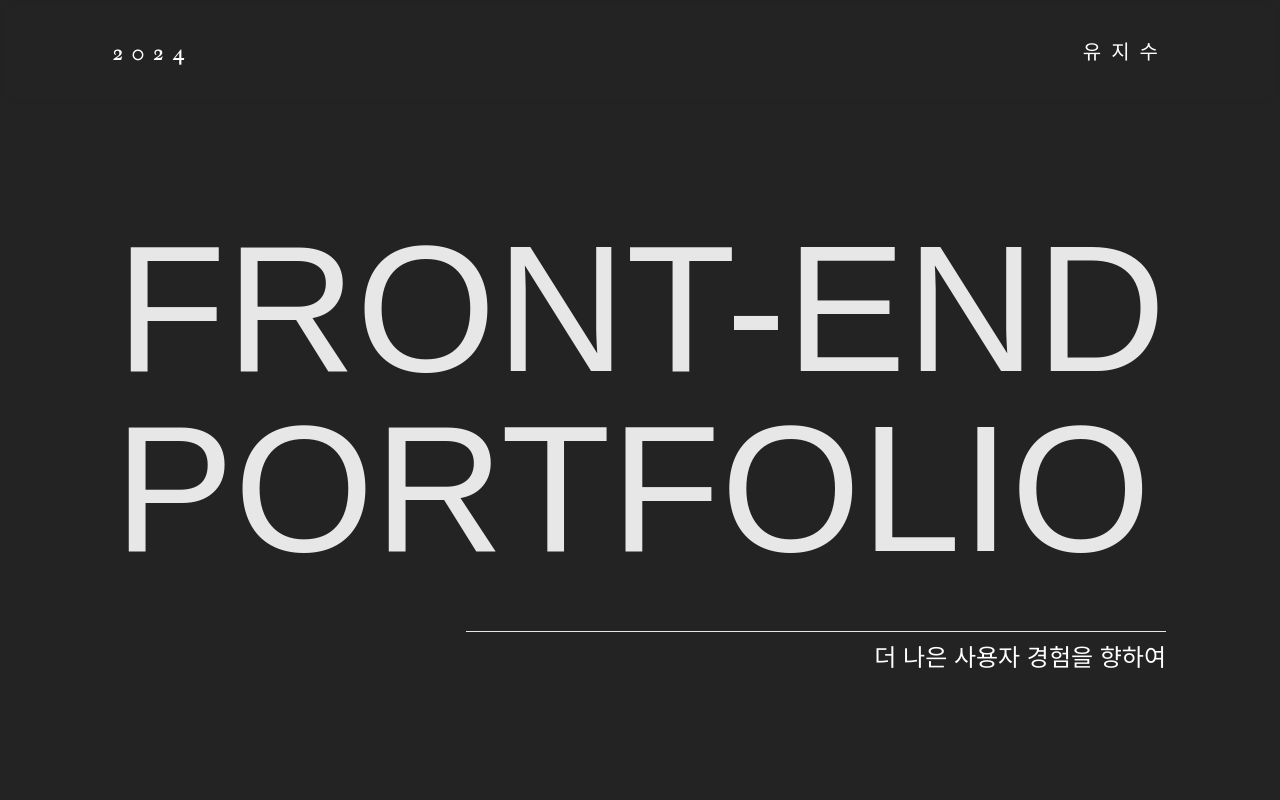
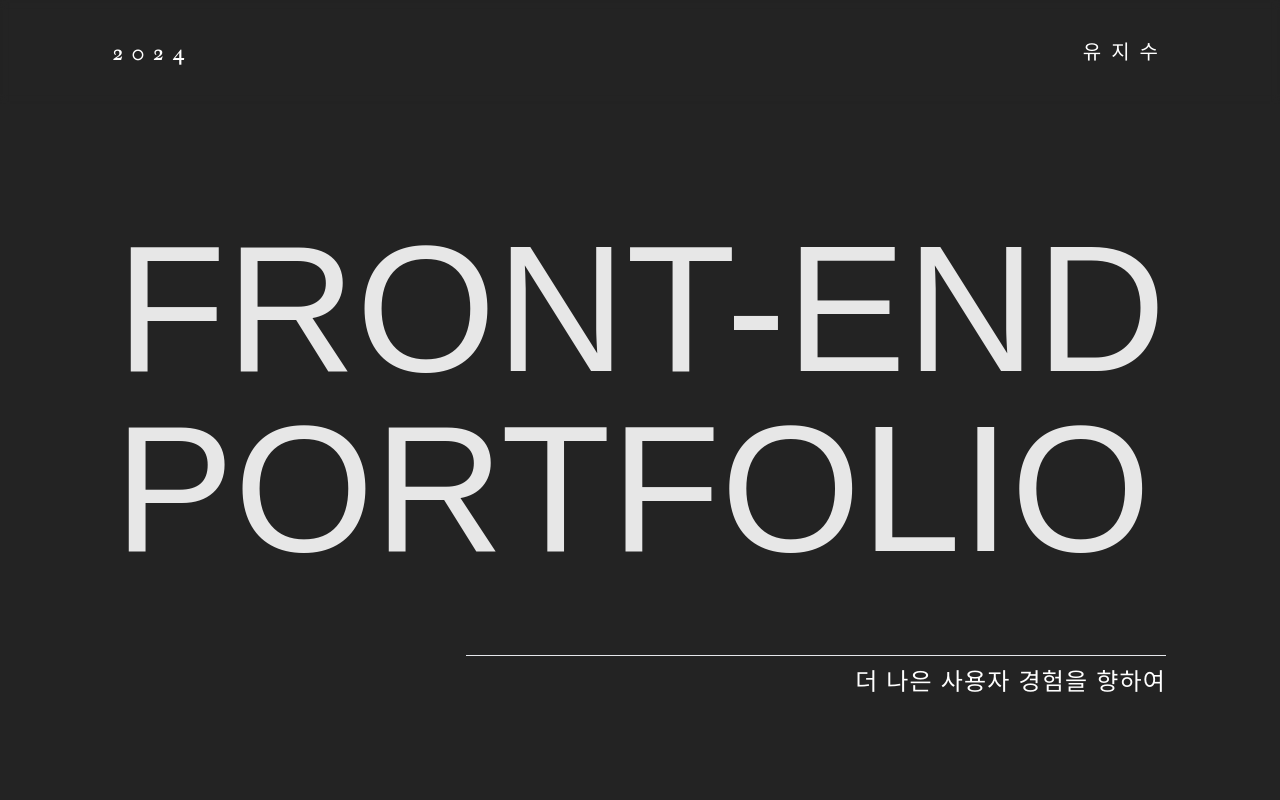
Before and after one commit to jadugamja/portfolio_2024, a React (Vite) app: page / in a window 1280 px wide. Shown: the top 800 px of the page. Built offline with nearby package versions, Linux system fonts and the light colour scheme; a web font is replaced by a local one.

Commit message:
Design: modify Intro styling

```diff
--- a/src/sections/Intro.tsx
+++ b/src/sections/Intro.tsx
@@ -2,13 +2,15 @@ import Typing from '@/components/ui/Typing';
 
 export default function Intro() {
   return (
-    <section className="flex-col-center-center w-full min-h-dvh p-[0_7.125rem]">
-      <h1 className="relative flex flex-col w-full text-[#e7e7e7] leading-none font-normal text-[11.25rem] max-w-full font-dela-gothic-one break-words">
+    <section className="flex-col-center-center w-full min-h-dvh px-[7.125rem]">
+      <h1 className="relative flex flex-col w-full text-neutral-5 leading-none font-normal text-[11.25rem] max-w-full font-dela-gothic-one break-words">
         <Typing strings={['FRONT-END', 'PORTFOLIO']} />
       </h1>
-      <div className="relative flex flex-col items-end w-full bottom-[-9vh]">
-        <hr className="w-[43.75rem] h-[0.063rem] bg-[#e7e7e7]" />
-        <p className="text-2xl mt-[0.625rem]">더 나은 사용자 경험을 향하여</p>
+      <div className="relative flex flex-col items-end w-full -bottom-[12vh]">
+        <hr className="w-[43.75rem] h-[0.063rem] bg-neutral-5" />
+        <p className="text-2xl mt-[0.625rem] tracking-wider">
+          더 나은 사용자 경험을 향하여
+        </p>
       </div>
     </section>
   );
```
